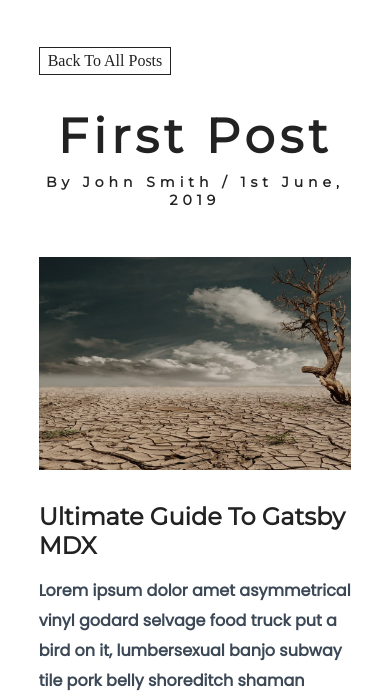
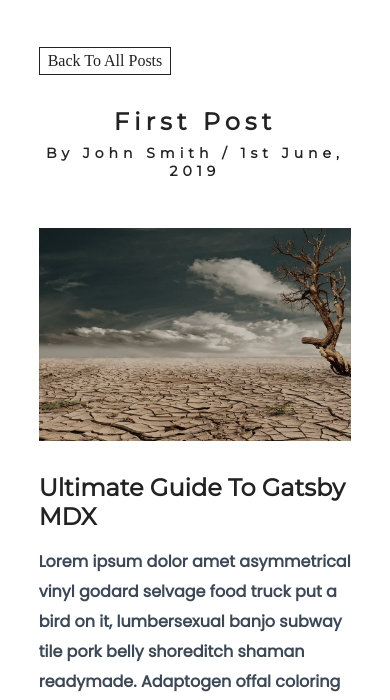
Before and after one commit to subinedge/mdxBlog, a Gatsby site: page /first-post in a window 390 px wide. Shown: the part 144-844 px from the top of the page. Built offline with nearby package versions, Linux system fonts and the light colour scheme; Gatsby itself is replaced by a stand-in of ours; some packages are replaced by stand-ins of ours.

Commit message:
template h1 font size changed

```diff
--- a/src/css/postTemplate.module.css
+++ b/src/css/postTemplate.module.css
@@ -52,3 +52,15 @@
   font-weight: 600;
   margin-bottom: 1rem;
 }
+
+@media (max-width:540px) {
+  .info h1 {
+    font-size: 40px;
+  }
+}
+
+@media (max-width:400px) {
+  .info h1 {
+    font-size: 24px;
+  }
+}
```
